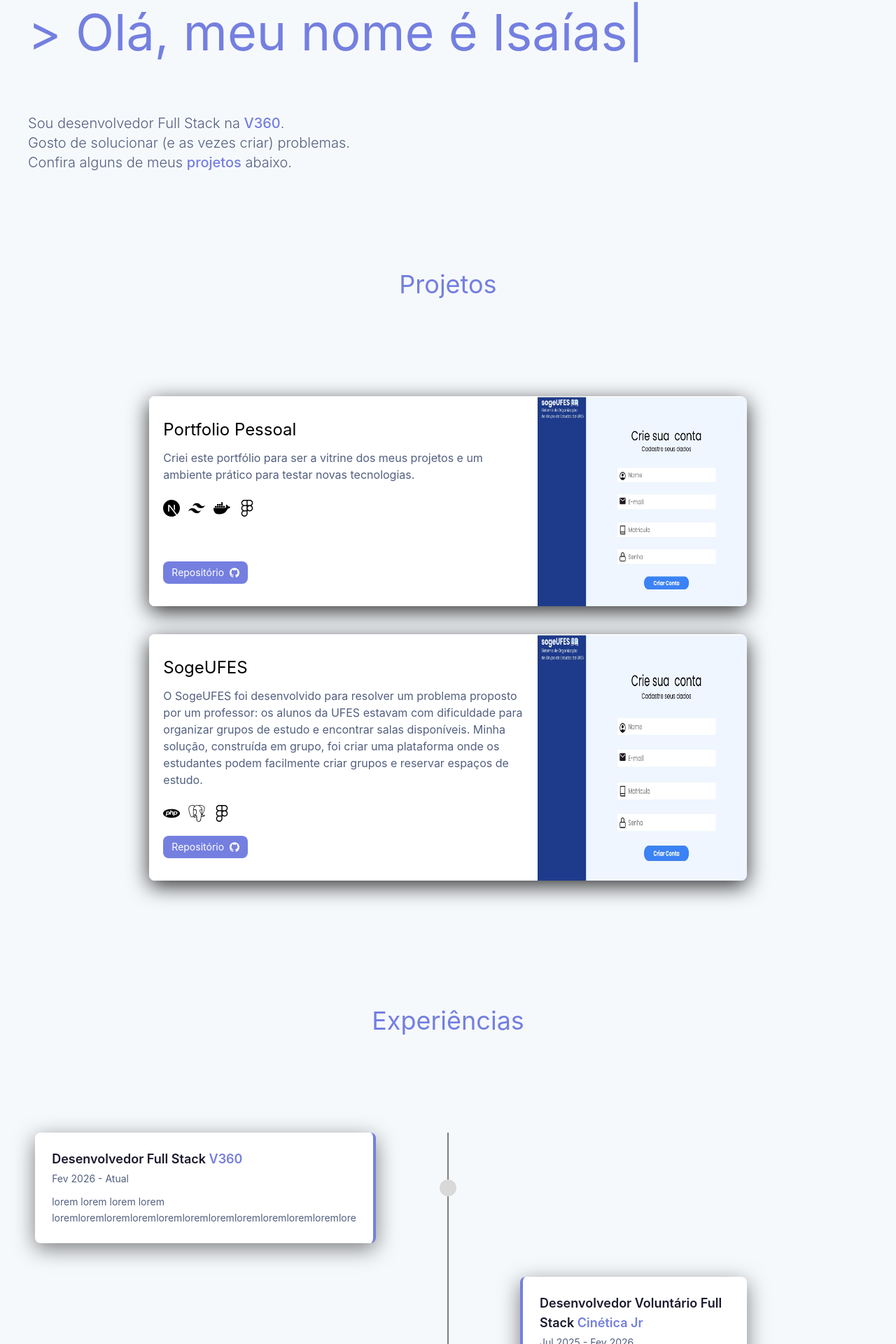
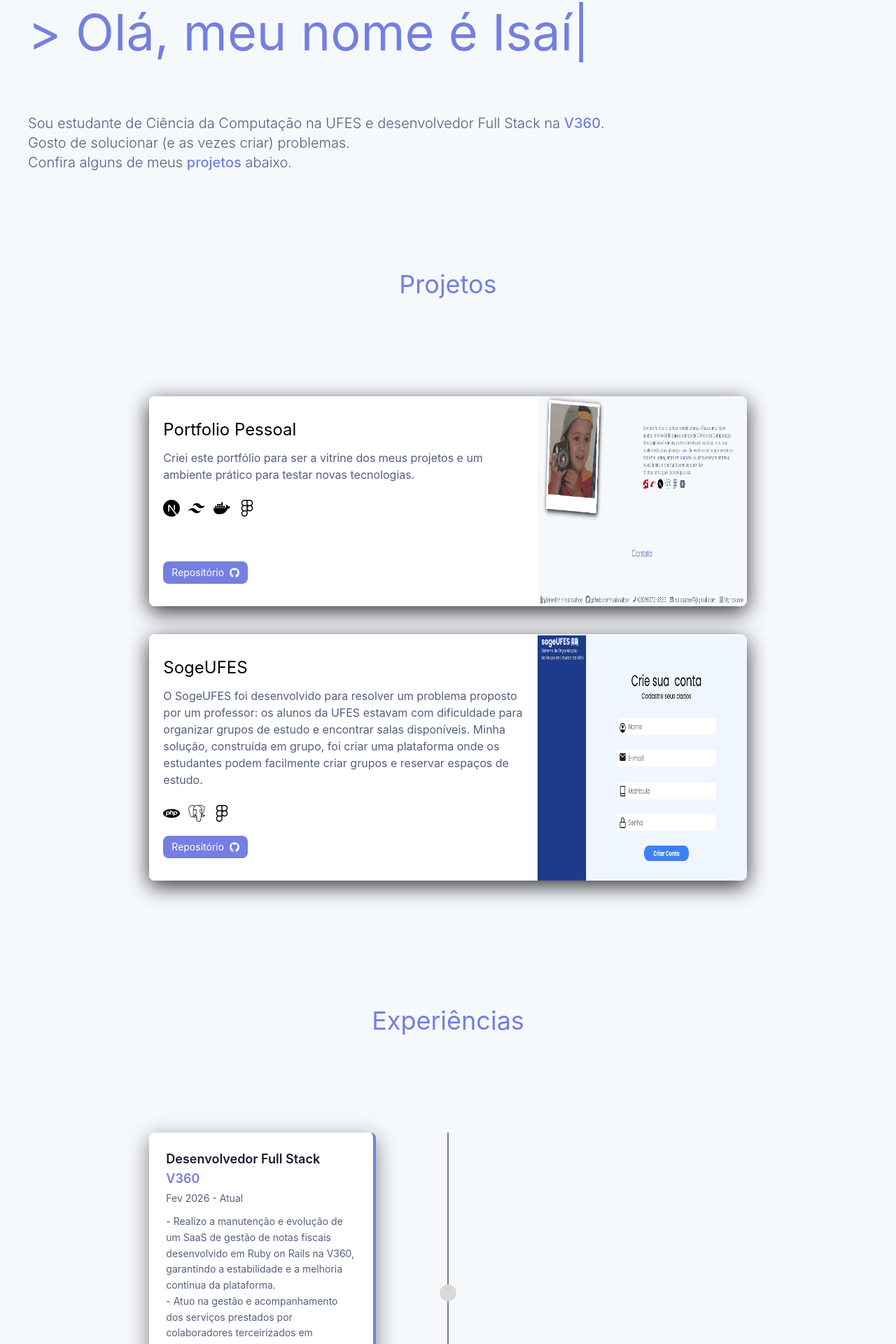
Before and after one commit to isaiasaltoe/portfolio, a Next.js app: page / in a window 1280 px wide. Shown: the part 218-2138 px from the top of the page at 70% size. Built offline with nearby package versions, Linux system fonts and the light colour scheme.

Commit message:
fix: photo changes

```diff
--- a/app/components/aboutme.tsx
+++ b/app/components/aboutme.tsx
@@ -10,13 +10,13 @@ export function Aboutme(){
                   <div className="conteudo-sobre-mim flex flex-col md:flex-row items-center justify-around w-full px-6 md:px-0 gap-10 md:gap-0">
                     <div className="foto flex justify-center items-center">
                       {/* Container da polaroid: rotação leve + sombra realista */}
-                      <div className="rotate-3 bg-white p-2 pb-10 md:p-3 md:pb-14 shadow-[4px_6px_20px_rgba(0,0,0,2)] rounded-sm">
+                      <div className="rotate-3 hover:scale-101 transition-all duration-300 bg-white p-2 pb-10 md:p-3 md:pb-14 shadow-[4px_6px_20px_rgba(0,0,0,2)] rounded-sm">
                         {/* Área da foto dentro da polaroid */}
                         <div className="w-52 h-60 md:w-76.5 md:h-86.5 bg-gray-200 overflow-hidden">
                           <img
                             src="/eu.png"
                             alt="Foto de perfil"
-                            className="w-full h-full object-cover"
+                            className="w-full h-full object-cover "
                           />
                         </div>
                       </div>
--- a/app/components/experiences.tsx
+++ b/app/components/experiences.tsx
@@ -17,21 +17,21 @@ const experiences: Experience[] = [
     company: "V360",
     period: "Fev 2026 - Atual",
     description:
-      "lorem lorem lorem lorem loremloremloremloremloremloremloremloremloremloremloremlore",
+      "- Realizo a manutenção e evolução de um SaaS de gestão de notas fiscais desenvolvido em Ruby on Rails na V360, garantindo a estabilidade e a melhoria contínua da plataforma.\n- Atuo na gestão e acompanhamento dos serviços prestados por colaboradores terceirizados em integrações SAP, assegurando a qualidade e o alinhamento das entregas.\n- Conduzo análises técnicas para diagnóstico e resolução de bugs, contribuindo para a confiabilidade e a experiência do usuário na plataforma.",
   },
   {
     title: "Desenvolvedor Voluntário Full Stack",
     company: "Cinética Jr",
     period: "Jul 2025 - Fev 2026",
     description:
-      "- Desenvolvi e mantive projetos utilizando Next.js, JavaScript, HTML, CSS, PHP, PostgreSQL e Bootstrap.\n\n- Colaborei de perto com uma equipe multidisciplinar, aprimorando minhas habilidades de trabalho em equipe e comunicação.\n\n- Realizei levantamento e análise de requisitos, traduzindo as necessidades dos clientes em soluções técnicas práticas.\n\n- Interagi diretamente com os clientes, aprimorando minha capacidade de gerenciar expectativas e garantir a satisfação.",
+      "- Desenvolvi e mantive projetos utilizando Next.js, JavaScript, HTML, CSS, PHP, PostgreSQL e Bootstrap.\n- Colaborei de perto com uma equipe multidisciplinar, aprimorando minhas habilidades de trabalho em equipe e comunicação.\n- Realizei levantamento e análise de requisitos, traduzindo as necessidades dos clientes em soluções técnicas práticas.\n- Interagi diretamente com os clientes, aprimorando minha capacidade de gerenciar expectativas e garantir a satisfação.",
   },
   {
     title: "Desenvolvedor Full Stack",
     company: "Contera IO",
     period: "Ago 2025 - Dez 2025",
     description:
-      "- Auxiliei na implementação de novas funcionalidades e correções de bugs em uma aplicação Ruby on Rails, seguindo boas práticas de programação.\n\n- Desenhei a UI/UX do novo site da empresa e contribuí para o desenvolvimento do front-end utilizando Next.js e Tailwind.",
+      "- Auxiliei na implementação de novas funcionalidades e correções de bugs em uma aplicação Ruby on Rails, seguindo boas práticas de programação.\n- Desenhei a UI/UX do novo site da empresa e contribuí para o desenvolvimento do front-end utilizando Next.js e Tailwind.",
   },
   {
     title: "Diretor de Marketing",
--- a/app/components/hero.tsx
+++ b/app/components/hero.tsx
@@ -24,7 +24,7 @@ export function Hero() {
         &gt; <span ref={el} />
       </h1>
       <p className="text-[#525F7F] text-base md:text-xl mt-10 md:mt-20 font-light">
-        Sou desenvolvedor Full Stack na{" "}
+        Sou estudante de Ciência da Computação na UFES e desenvolvedor Full Stack na{" "}
         <a href="https://v360.io/" target="_blank" rel="noopener noreferrer" className="text-[#747FE0] hover:underline font-medium">V360</a>. <br /> {" "}
         Gosto de solucionar (e as vezes criar) problemas.{" "} <br />
         Confira alguns de meus{" "}
--- a/app/components/projects.tsx
+++ b/app/components/projects.tsx
@@ -6,7 +6,7 @@ const projects = [
     title: "Portfolio Pessoal",
     description: "Criei este portfólio para ser a vitrine dos meus projetos e um ambiente prático para testar novas tecnologias.",
     repoUrl: "https://github.com/isaiasaltoe/portfolio",
-    image: "/teste.jpeg",
+    image: "/poao.png",
     imageAlt: "Foto do Projeto Portfolio",
     icons: [
       <SiNextdotjs key="next" title="Next.js" />,
```
Also changed, not shown: public/poao.png (added).
